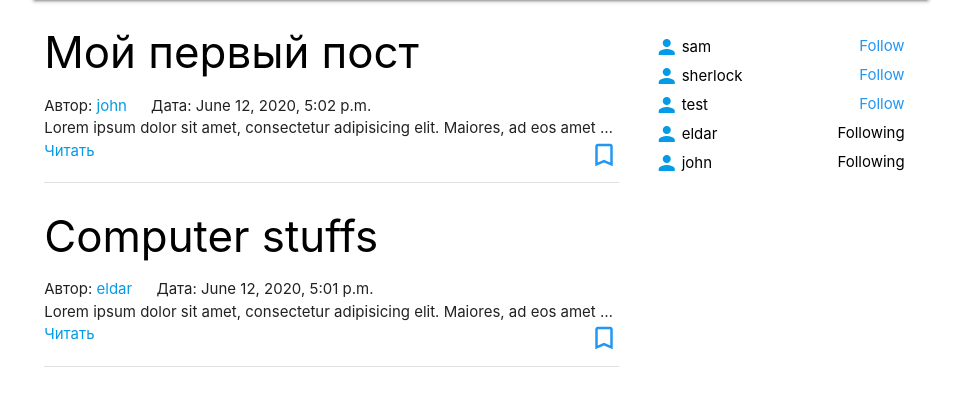
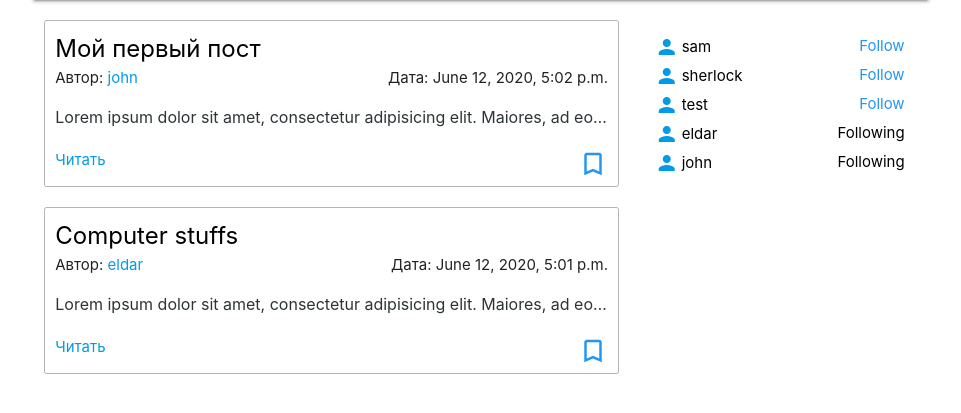
Before and after one commit to eldardzhorobekov/blog, a Django app: page / in a window 1280 px wide. Shown: the part 64-477 px from the top of the page, without its empty margins (159-1120 px from the left). Run offline with Django 3.2, Linux system fonts and the light colour scheme; a user stored in the database is signed in; data comes from the database, SQL or seed files in the repository; data that the repository does not hold is empty.

Commit message:
Post design changed

```diff
--- a/src/main/static_files/css/styles.css
+++ b/src/main/static_files/css/styles.css
@@ -1,6 +1,14 @@
 .container {
   position: relative;
 }
+
+
+.default-flex {
+  display: flex;
+  justify-content: space-between;
+  align-items: center;
+}
+
 .follow-list {
   max-width: 250px;
   margin: 35px auto;
@@ -24,8 +32,28 @@
   color: #2196F3;
 }
 
-.post {
-  margin-bottom: 20px;
+.post_wrapper {
+  border: 1px solid rgba(99, 110, 114,.5);
+  border-radius: 2.5px;
+  margin-top: 20px;
+  padding: 10px 0 0px 0;
+  overflow: hidden;
+}
+
+.post__general {
+  padding-left: 10px;
+  padding-right: 10px;
+  padding-bottom: 5px;
+}
+
+.post__title {
+  font-size: 24px;
+}
+
+.post__content {
+  color: rgba(45, 52, 54,1.0);
+  font-size: 16px;
+  padding-top: 10px;
 }
 
 .sign-in {
@@ -67,6 +95,10 @@
   margin: 20px 30px 20px 0;
 }
 
+.instruments {
+  margin: 15px 0 10px;
+}
+
 .profile__instruments {
   display: flex;
   flex-direction: column;
--- a/src/main/templates/post/list-public.html
+++ b/src/main/templates/post/list-public.html
@@ -1,13 +1,14 @@
 {% if posts %}
 
   {% for post in posts %}
-    <div class="post">
+    <div class="post_wrapper">
+      <div class="post">
+        {% with post=post %}
+          {% include 'post/post.html' %}
+        {% endwith %}
+      </div>
 
-      <a href="{% url 'post-details' post.id %}" class="black-text"><h3>{{ post.title }}</h3></a>
-      <span>Автор:<a href="{% url 'profile' post.author %}"> {{ post.author }}</a></span>
-      <span style="padding-left: 20px">Дата: {{ post.created_on }}</span>
-      <div class="truncate">{{ post.content }}</div>
-      <div class="instruments default-instruments">
+      <div class="post__general instruments default-instruments">
         <a href="{% url 'post-details' post.id %}">Читать</a>
         <div class="blue-text right mark-btn noselect" data-post-id="{{ post.id }}">
           {% if post.is_read %}
@@ -18,7 +19,6 @@
         </div>
       </div>
     </div>
-    <div class="divider"></div>
   {% endfor %}
 
 {% else %}
--- /dev/null
+++ b/src/main/templates/post/post.html
@@ -0,0 +1,18 @@
+<div class="post">
+    <a href="{% url 'post-details' post.id %}" class="post__general post__title black-text">{{ post.title }}</a>
+
+    <div class="default-flex post__general">
+        <span>Автор:<a href="{% url 'profile' post.author %}" class="post__author"> {{ post.author }}</a></span>
+        <span class="post__date">Дата: {{ post.created_on }}</span>
+    </div>
+
+    {% if post.thumbnail %}
+        <div class="post__image">
+            <img src="{{ post.thumbnail.url }}" alt="some"/>
+        </div>
+    {% else %}
+        {% comment %} No Image {% endcomment %}
+    {% endif %}
+
+    <div class="post__general post__content truncate">{{ post.content }}</div>
+</div>
```
Also changed, not shown: src/main/templates/post/list-private.html (+5 -6 lines), src/media/posts/vscode-shortcuts_copy.png (added).
